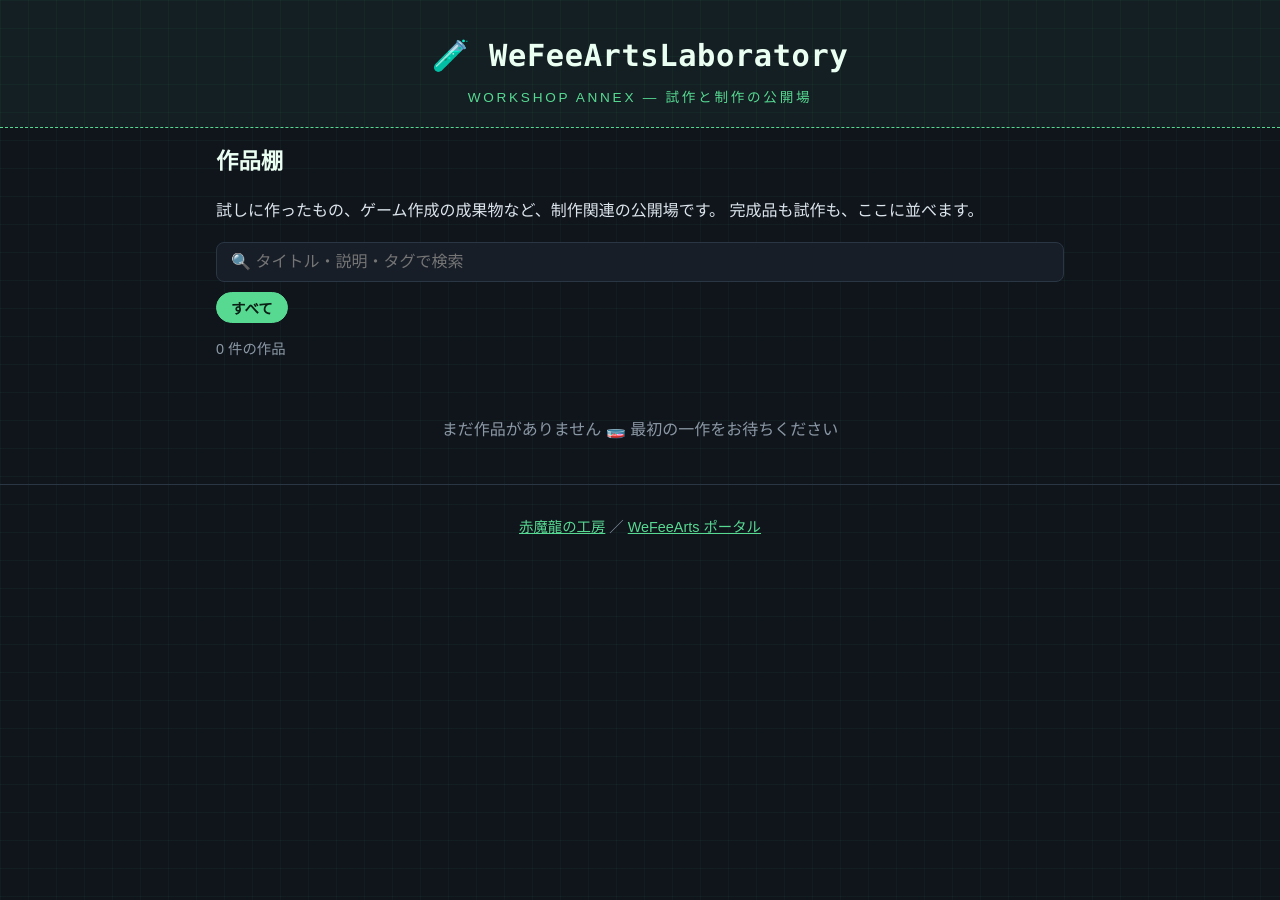
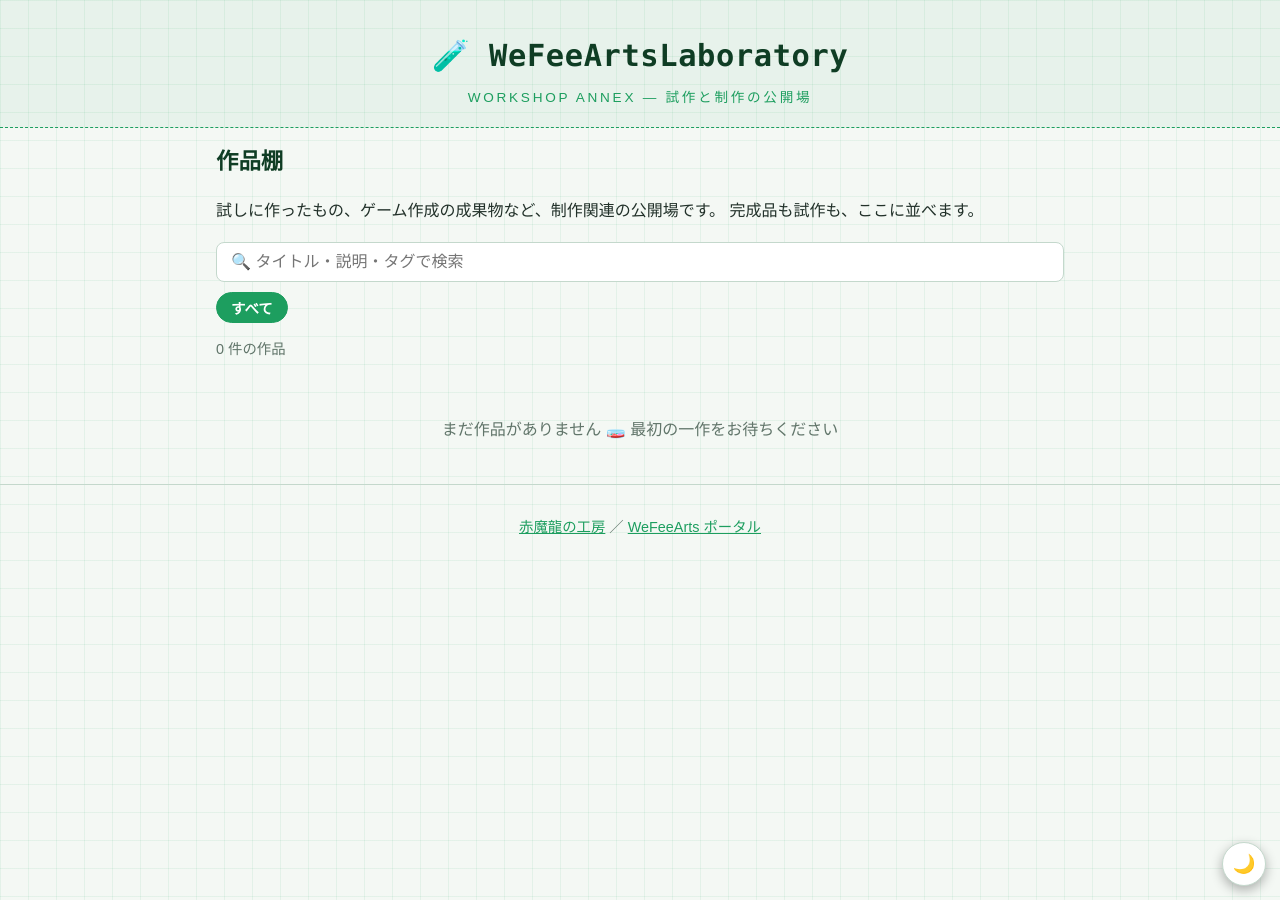
Before and after one commit to Akamaryuu/WeFeeArtsLaboratory, a Jekyll site: the page built from docs/index.md, in a window 1280 px wide. Built offline with Jekyll 4.4.1, drawn with Linux system fonts in a browser that asks for light colours.

Commit message:
feat: auto dark/light theme (prefers-color-scheme) + manual toggle button

```diff
--- a/docs/_layouts/default.html
+++ b/docs/_layouts/default.html
@@ -6,6 +6,7 @@
 <title>{% if page.title %}{{ page.title }} | {% endif %}{{ site.title }}</title>
 <meta name="description" content="{{ site.description }}">
 <link rel="stylesheet" href="{{ '/assets/css/main.css' | relative_url }}">
+<script>try{var t=localStorage.getItem('wf-theme');if(t)document.documentElement.setAttribute('data-theme',t);}catch(e){}</script>
 <!-- Google tag (gtag.js) -->
 <script async src="https://www.googletagmanager.com/gtag/js?id=G-0GS730LWDG"></script>
 <script>
@@ -31,5 +32,12 @@ gtag('config', 'G-0GS730LWDG');
   </div>
 </footer>
 <script src="{{ '/assets/js/works.js' | relative_url }}"></script>
+<button type="button" class="theme-toggle" onclick="wfToggleTheme()" aria-label="テーマ切り替え"></button>
+<script>
+function wfThemeNow(){var t=document.documentElement.getAttribute('data-theme');if(t)return t;return window.matchMedia('(prefers-color-scheme: dark)').matches?'dark':'light';}
+function wfThemeBtn(){var b=document.querySelector('.theme-toggle');if(b)b.textContent=wfThemeNow()==='dark'?'\u2600\uFE0F':'\uD83C\uDF19';}
+function wfToggleTheme(){var n=wfThemeNow()==='dark'?'light':'dark';document.documentElement.setAttribute('data-theme',n);try{localStorage.setItem('wf-theme',n);}catch(e){}wfThemeBtn();}
+wfThemeBtn();
+</script>
 </body>
 </html>
--- a/docs/assets/css/main.css
+++ b/docs/assets/css/main.css
@@ -1,4 +1,5 @@
 :root{
+  color-scheme:light dark;
   --bg:#10151c; --panel:#171e28; --ink:#dde5ec; --sub:#8b98a5;
   --accent:#57d992; --accent-soft:#1d2f26; --line:#2a3644; --note:#f2e7c9;
 }
@@ -46,3 +47,61 @@ h1{font-size:1.4rem;color:#eafff2}
 .tag{color:var(--sub);font-size:.8rem;margin-right:4px}
 .empty{color:var(--sub);text-align:center;padding:24px 0}
 .site-footer{border-top:1px solid var(--line);padding:16px 0 28px;color:var(--sub);font-size:.9rem;text-align:center}
+
+/* ライトテーマ（端末設定に自動追従） — 白紙の方眼 */
+@media (prefers-color-scheme: light){
+  :root{
+    --bg:#f4f8f4; --panel:#ffffff; --ink:#22312a; --sub:#61756a;
+    --accent:#1d9e5f; --accent-soft:#dff2e6; --line:#c4d8cc; --note:#8a6d1f;
+    color-scheme:light;
+  }
+  body{background:
+    linear-gradient(rgba(29,158,95,.08) 1px,transparent 1px),
+    linear-gradient(90deg,rgba(29,158,95,.08) 1px,transparent 1px),
+    var(--bg);
+    background-size:28px 28px,28px 28px,auto}
+  .site-header{background:rgba(29,158,95,.06)}
+  .site-title{color:#0f3d24}
+  h1{color:#0f3d24}
+  .card-title{color:#0f3d24}
+  .chip.is-active{color:#fff}
+  .badge.status{background:rgba(138,109,31,.12)}
+  .card-sec.result{background:rgba(138,109,31,.06);border-color:rgba(138,109,31,.35)}
+}
+
+/* テーマ切り替えボタン＋手動指定（端末設定より優先） */
+.theme-toggle{position:fixed;right:14px;bottom:14px;z-index:50;width:44px;height:44px;border-radius:999px;
+  border:1px solid var(--line);background:var(--panel);color:var(--ink);font-size:1.15rem;cursor:pointer;
+  box-shadow:0 4px 12px rgba(0,0,0,.3)}
+:root[data-theme="light"]{
+  --bg:#f4f8f4; --panel:#ffffff; --ink:#22312a; --sub:#61756a;
+  --accent:#1d9e5f; --accent-soft:#dff2e6; --line:#c4d8cc; --note:#8a6d1f;
+}
+[data-theme="light"] body{background:
+  linear-gradient(rgba(29,158,95,.08) 1px,transparent 1px),
+  linear-gradient(90deg,rgba(29,158,95,.08) 1px,transparent 1px),
+  var(--bg);
+  background-size:28px 28px,28px 28px,auto}
+[data-theme="light"] .site-header{background:rgba(29,158,95,.06)}
+[data-theme="light"] .site-title{color:#0f3d24}
+[data-theme="light"] h1{color:#0f3d24}
+[data-theme="light"] .card-title{color:#0f3d24}
+[data-theme="light"] .chip.is-active{color:#fff}
+[data-theme="light"] .badge.status{background:rgba(138,109,31,.12)}
+[data-theme="light"] .card-sec.result{background:rgba(138,109,31,.06);border-color:rgba(138,109,31,.35)}
+:root[data-theme="dark"]{
+  --bg:#10151c; --panel:#171e28; --ink:#dde5ec; --sub:#8b98a5;
+  --accent:#57d992; --accent-soft:#1d2f26; --line:#2a3644; --note:#f2e7c9;
+}
+[data-theme="dark"] body{background:
+  linear-gradient(rgba(87,217,146,.045) 1px,transparent 1px),
+  linear-gradient(90deg,rgba(87,217,146,.045) 1px,transparent 1px),
+  var(--bg);
+  background-size:28px 28px,28px 28px,auto}
+[data-theme="dark"] .site-header{background:rgba(87,217,146,.05)}
+[data-theme="dark"] .site-title{color:#eafff2}
+[data-theme="dark"] h1{color:#eafff2}
+[data-theme="dark"] .card-title{color:#eafff2}
+[data-theme="dark"] .chip.is-active{color:#0b2015}
+[data-theme="dark"] .badge.status{background:rgba(242,231,201,.12)}
+[data-theme="dark"] .card-sec.result{background:rgba(242,231,201,.06);border-color:rgba(242,231,201,.35)}
```
